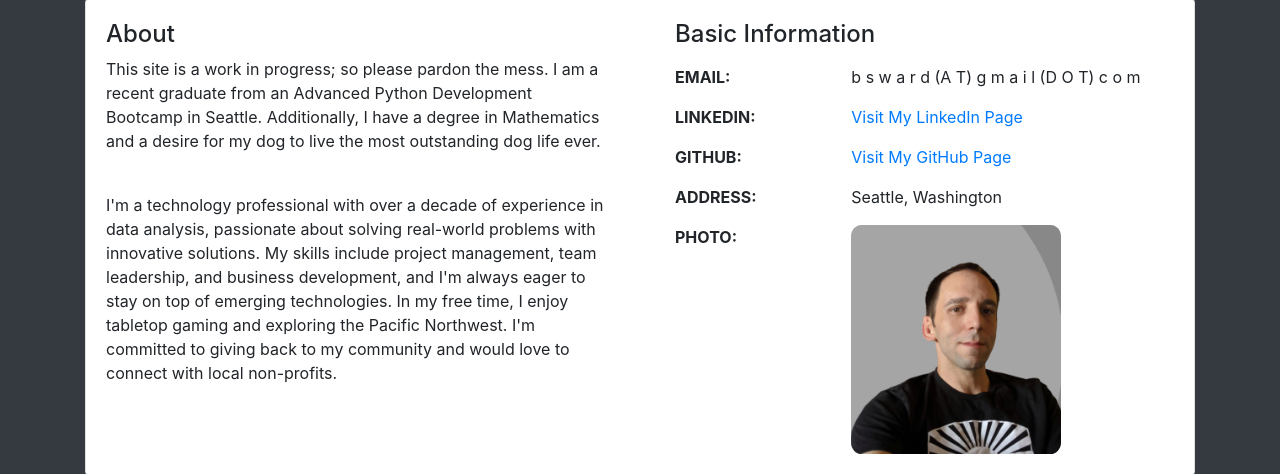
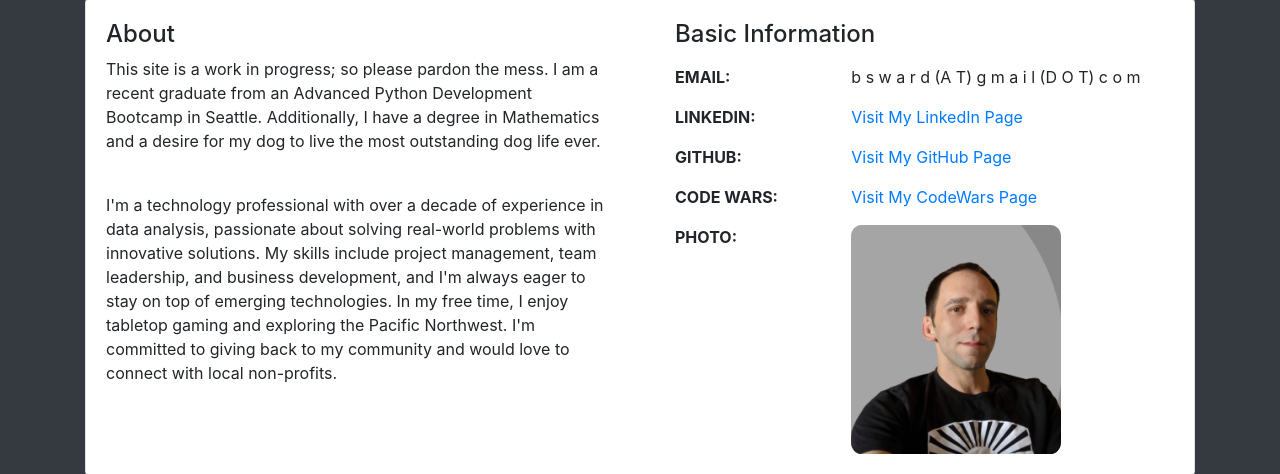
Before and after one commit to BrianSward/new-port, a Flask app: page / in a window 1280 px wide. Shown: the part 241-715 px from the top of the page. Run offline with Flask 2, Linux system fonts and the light colour scheme; some libraries are stand-ins or nearby versions.

Commit message:
removed address added codewars

```diff
--- a/templates/index.html
+++ b/templates/index.html
@@ -137,11 +137,11 @@
                         <div class="row mt-3">
                             <div class="col-sm-4">
                                 <strong class="text-uppercase">
-                                    Address:
+                                    Code Wars:
                                 </strong>
                             </div>
                             <div class="col-sm-8">
-                                Seattle, Washington
+                                <a href="https://www.codewars.com/users/BSward/completed">Visit My CodeWars Page</a>
                             </div>
                         </div>
                         <div class="row mt-3">
```
